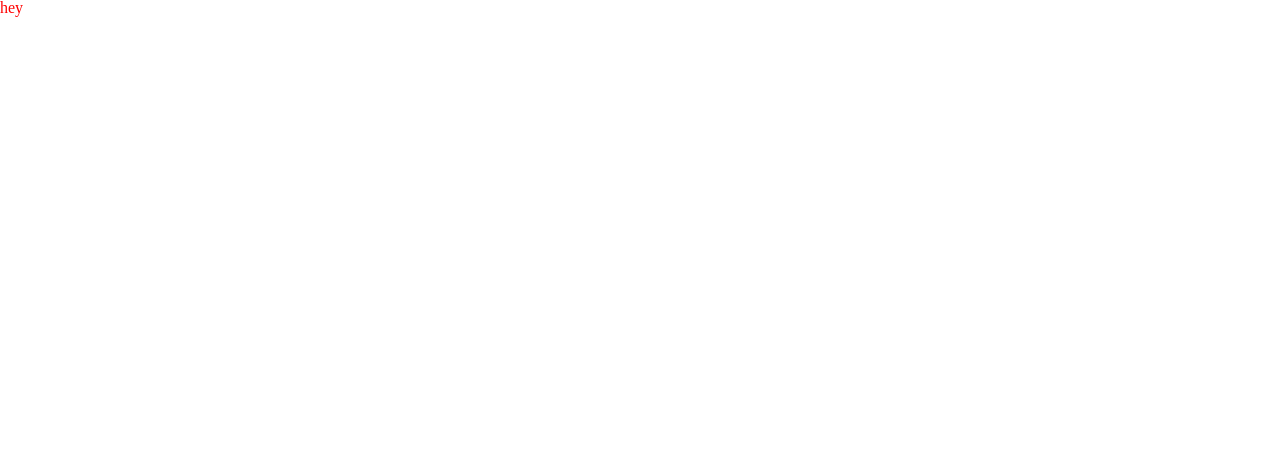
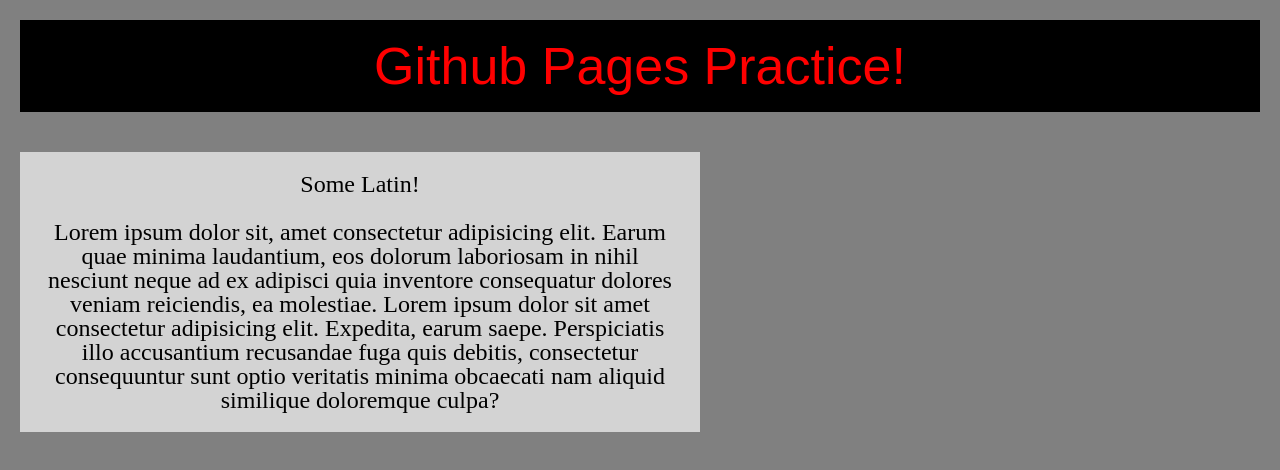
Before and after one commit to michaelguillen7/michaelguillen7.github.io, a plain HTML site: page index.html in a window 1280 px wide. Drawn offline with Linux system fonts and the light colour scheme.

Commit message:
update 3

```diff
--- a/index.html
+++ b/index.html
@@ -6,6 +6,15 @@
     </head>
 
     <body>
-        <h1>hey</h1>
+        <header>
+            <h1>Github Pages Practice!</h1>
+        </header>
+
+        <section>
+            <h2>Some Latin!</h2>
+            <br>
+            <p>Lorem ipsum dolor sit, amet consectetur adipisicing elit. Earum quae minima laudantium, eos dolorum laboriosam in nihil nesciunt neque ad ex adipisci quia inventore consequatur dolores veniam reiciendis, ea molestiae. Lorem ipsum dolor sit amet consectetur adipisicing elit. Expedita, earum saepe. Perspiciatis illo accusantium recusandae fuga quis debitis, consectetur consequuntur sunt optio veritatis minima obcaecati nam aliquid similique doloremque culpa?</p>
+        </section>
+
     </body>
 </html>
--- a/style.css
+++ b/style.css
@@ -1,3 +1,24 @@
+body {
+    background-color:gray;
+}
+
 h1 {
     color:red;
+    background-color: black;
+    text-align:center;
+    font-family: arial, sans-serif;
+    font-size: 52px;
+    padding: 20px;
+    margin: 20px;
 }
+
+section {
+    color:black;
+    text-align:center;
+    font-size:24px;
+    background-color: lightgray;
+    padding: 20px;
+    margin: 20px;
+    width: 50%;
+    float: left;
+}
```
